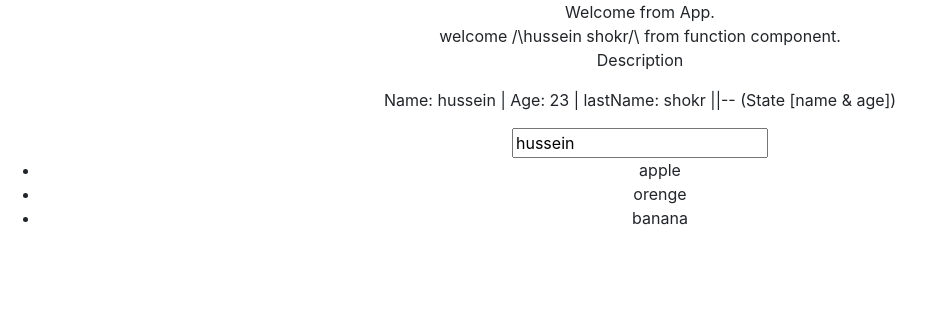
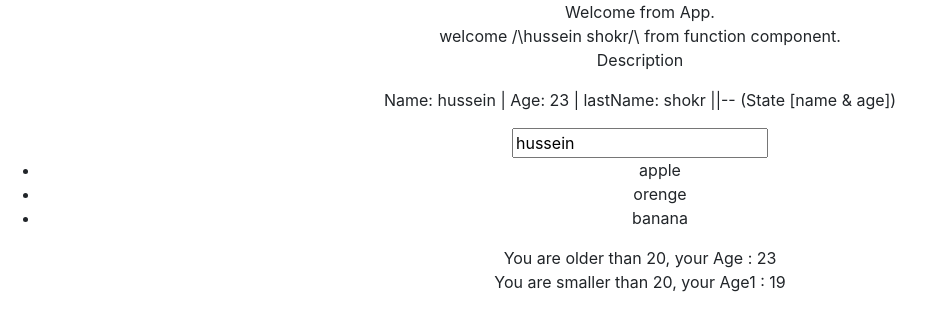
Before and after one commit to shokrshokr/react-step-by-step, a React (Create React App) app: page / in a window 1280 px wide. Shown: the top 330 px of the page, without its empty margins (0-935 px from the left). Built offline with nearby package versions, Linux system fonts and the light colour scheme.

Commit message:
007-1 commit

```diff
--- a/src/App.js
+++ b/src/App.js
@@ -2,6 +2,7 @@ import React, { Component } from 'react';
 import './App.css';
 import Hello from './components/Hello';
 import Lists from './components/Lists';
+import Conditions from './components/Conditions';
 import Welcome from './components/Welcome';
 class App extends Component{
   render(){
@@ -11,6 +12,7 @@ class App extends Component{
         <Welcome name="hussein" lastName="shokr">Description</Welcome>
         <Hello name="hussein"/>
         <Lists/>
+        <Conditions />
       </div>
     );
   }
--- /dev/null
+++ b/src/components/Conditions.js
@@ -0,0 +1,30 @@
+import React from 'react';
+
+function Conditions() {
+
+    const age = 23;
+    const age1 = 19;
+    return (
+        <div>
+                {age>20 ?
+                    <div>You are older than 20, your Age : {age}</div>
+                    :
+                    <div>You are smaller than 20, your Age : {age}</div>
+                }
+
+                {age>30 /** age > 20 */ ?
+                    <div>You are older than 20, your Age : {age}</div>
+                    :
+                    null
+                }
+
+                {age1>20 ?
+                    <div>You are older than 20, your Age1 : {age1}</div>
+                    :
+                    <div>You are smaller than 20, your Age1 : {age1}</div>
+                }
+        </div>
+    )
+}
+
+export default Conditions;
```
